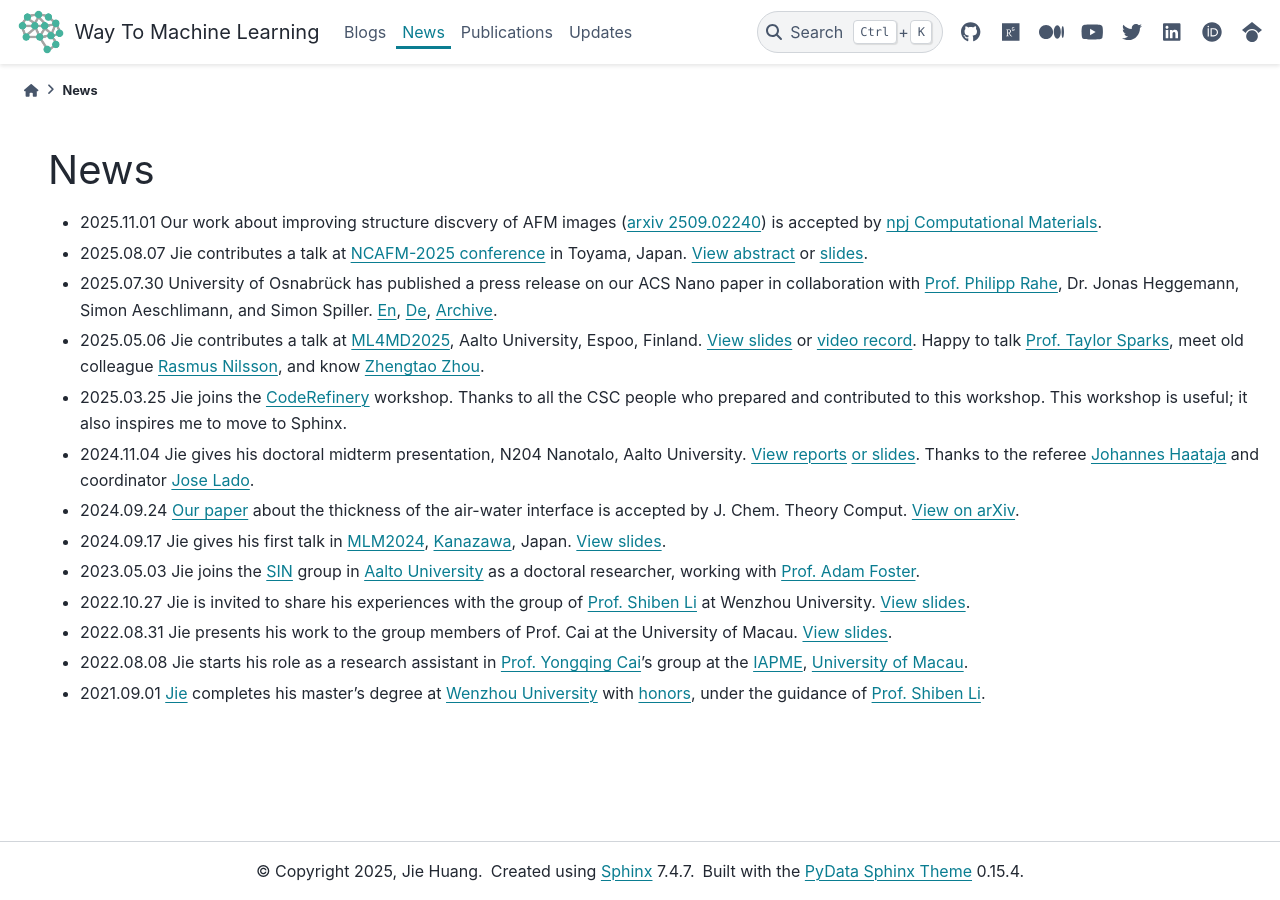
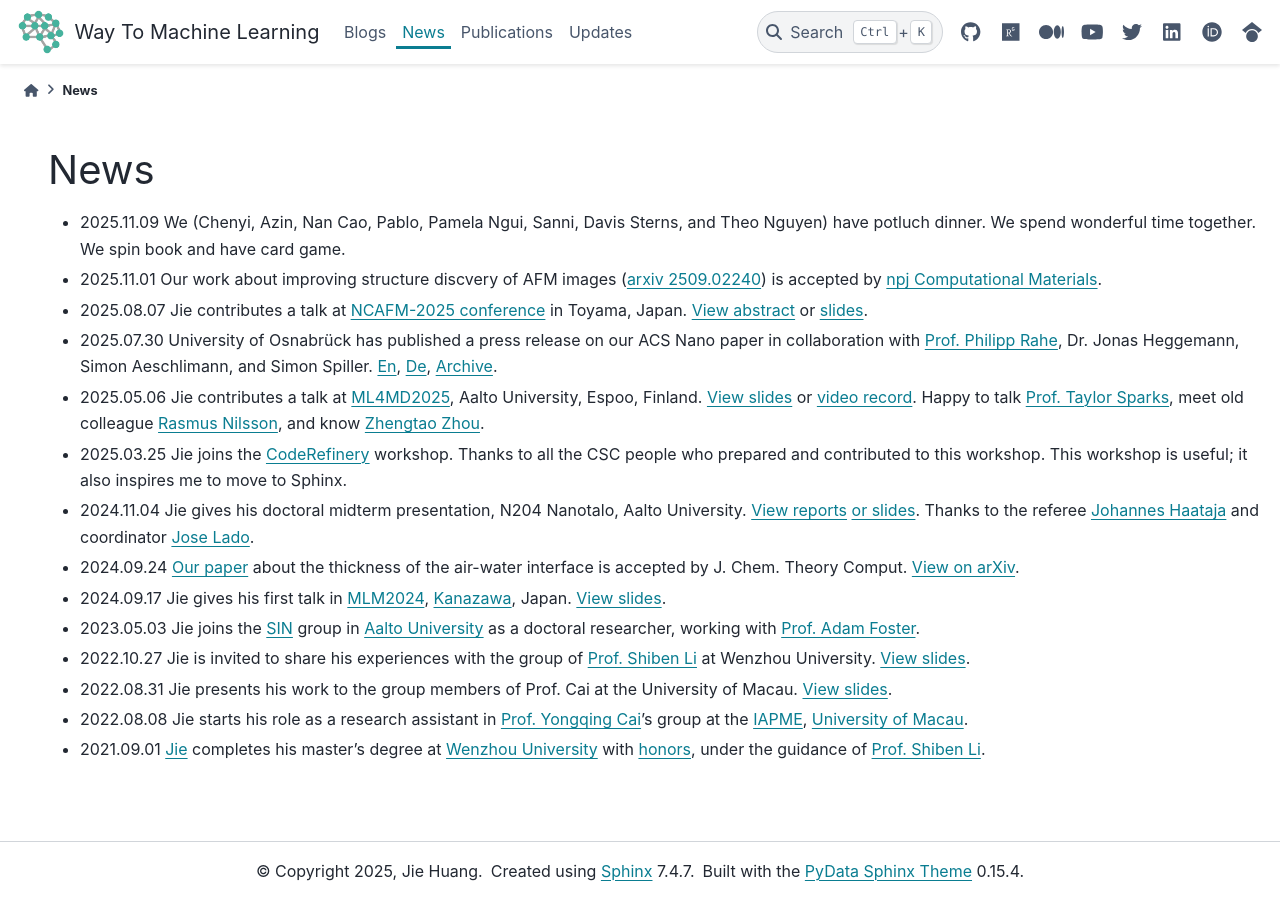
Before and after one commit to way2ml/way2ml.github.io, a Sphinx documentation site: the page built from doc/news.md, in a window 1280 px wide. Built offline with Sphinx 7.4.7 and the PyData theme 0.15.4, drawn with Linux system fonts in a browser that asks for light colours.

Commit message:
Add news entry for team potluck dinner
Added a new entry about a potluck dinner attended by team members.

```diff
--- a/doc/news.md
+++ b/doc/news.md
@@ -1,4 +1,5 @@
 # News
+- 2025.11.09 We (Chenyi, Azin, Nan Cao, Pablo, Pamela Ngui,  Sanni, Davis Sterns, and Theo Nguyen) have potluch dinner. We spend wonderful time together. We spin book and have card game.
 - 2025.11.01 Our work about improving structure discvery of AFM images ([arxiv 2509.02240](https://arxiv.org/abs/2509.02240)) is accepted by [npj Computational Materials](https://www.nature.com/npjcompumats/).
 - 2025.08.07 Jie contributes a talk at [NCAFM-2025 conference](https://www.nims.go.jp/group/Nanoprobe/NC-AFM2025/Index.html) in Toyama, Japan. [View abstract](https://www.nims.go.jp/group/Nanoprobe/NC-AFM2025/Abstract/S11-2_Jie%20Huang.pdf) or [slides](https://raw.githubusercontent.com/HuangJiaLian/DataBase0/master/uploads/NCAFM_Jie_Huang.pdf).
 - 2025.07.30 University of Osnabrück has published a press release  on our ACS Nano paper in collaboration with [Prof. Philipp Rahe](https://www.humboldt-foundation.de/en/connect/explore-the-humboldt-network/singleview/1147643/dr-philipp-rahe), Dr. Jonas Heggemann, Simon Aeschlimann, and Simon Spiller. [En](https://www.uni-osnabrueck.de/en/campus-life/university-news/news-detail-page/2025/07/physiker-der-uni-osnabrueck-erklaeren-bislang-unbekannten-mikroskopischen-mechanismus), [De](https://www.uni-osnabrueck.de/campusleben/uni-news/detailseite-news/2025/07/physiker-der-uni-osnabrueck-erklaeren-bislang-unbekannten-mikroskopischen-mechanismus), [Archive](https://raw.githubusercontent.com/HuangJiaLian/DataBase0/master/uploads/2025-07-30-ACSNANO.png).
```
